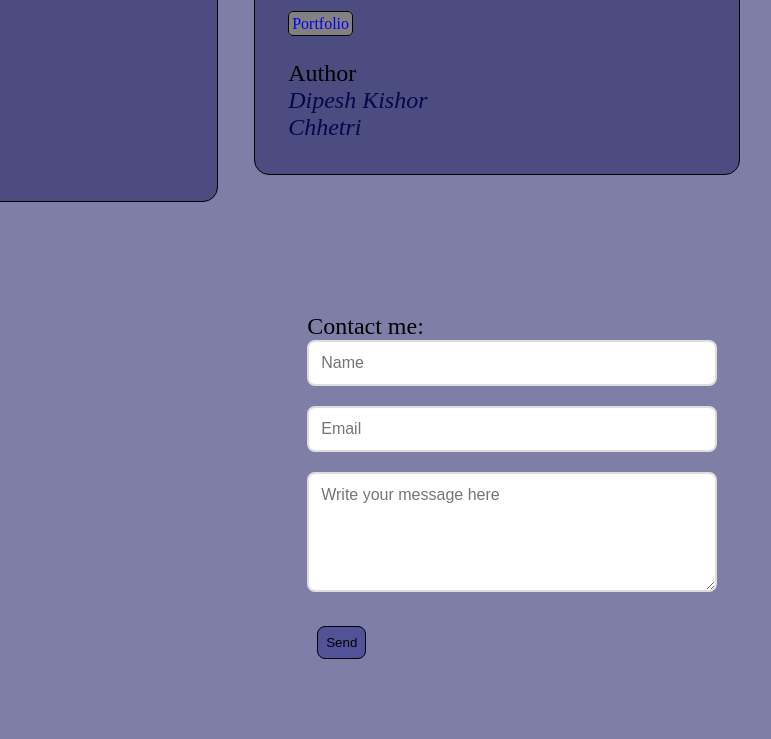
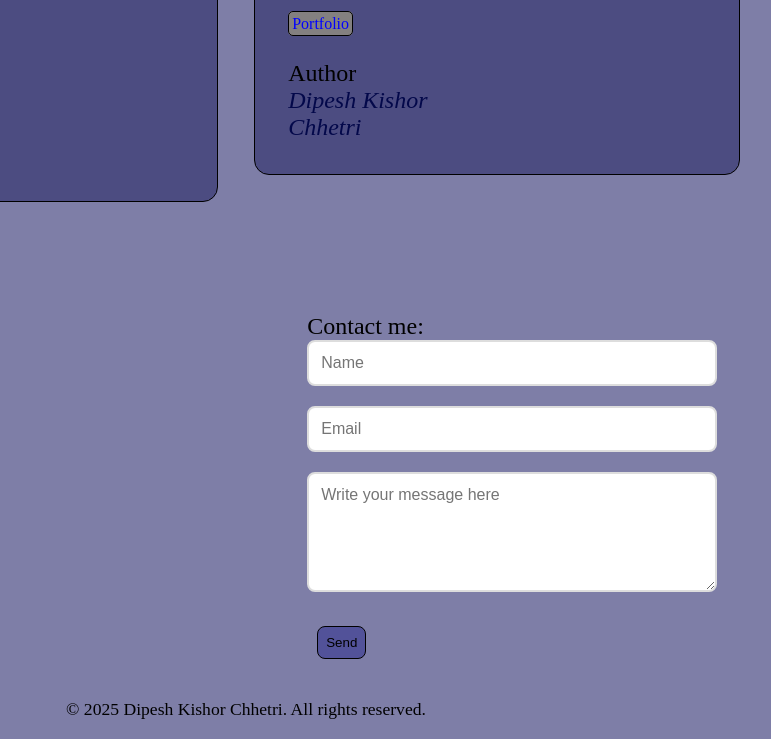
Before and after one commit to Dipesh0987/hello, a plain HTML site: page index.html in a window 1280 px wide. Shown: the part 1732-2471 px from the top of the page, 394-1165 px from the left. Drawn offline with Linux system fonts and the light colour scheme.

Commit message:
Added footer

```diff
--- a/index.html
+++ b/index.html
@@ -198,5 +198,8 @@
             </div>
         </section>
     </main>
+    <footer>
+        <p>&copy; 2025 Dipesh Kishor Chhetri. All rights reserved.</p>
+    </footer>
 </body>
 </html>
--- a/style.css
+++ b/style.css
@@ -297,3 +297,11 @@ button:hover{
     background-color: #3232b7d6;
     transform: translateY(2px);
 }
+footer{
+    display: flex;
+    align-items: center;
+    justify-content: center;
+}
+footer p{
+    font-size: 1.1rem;
+}
```
